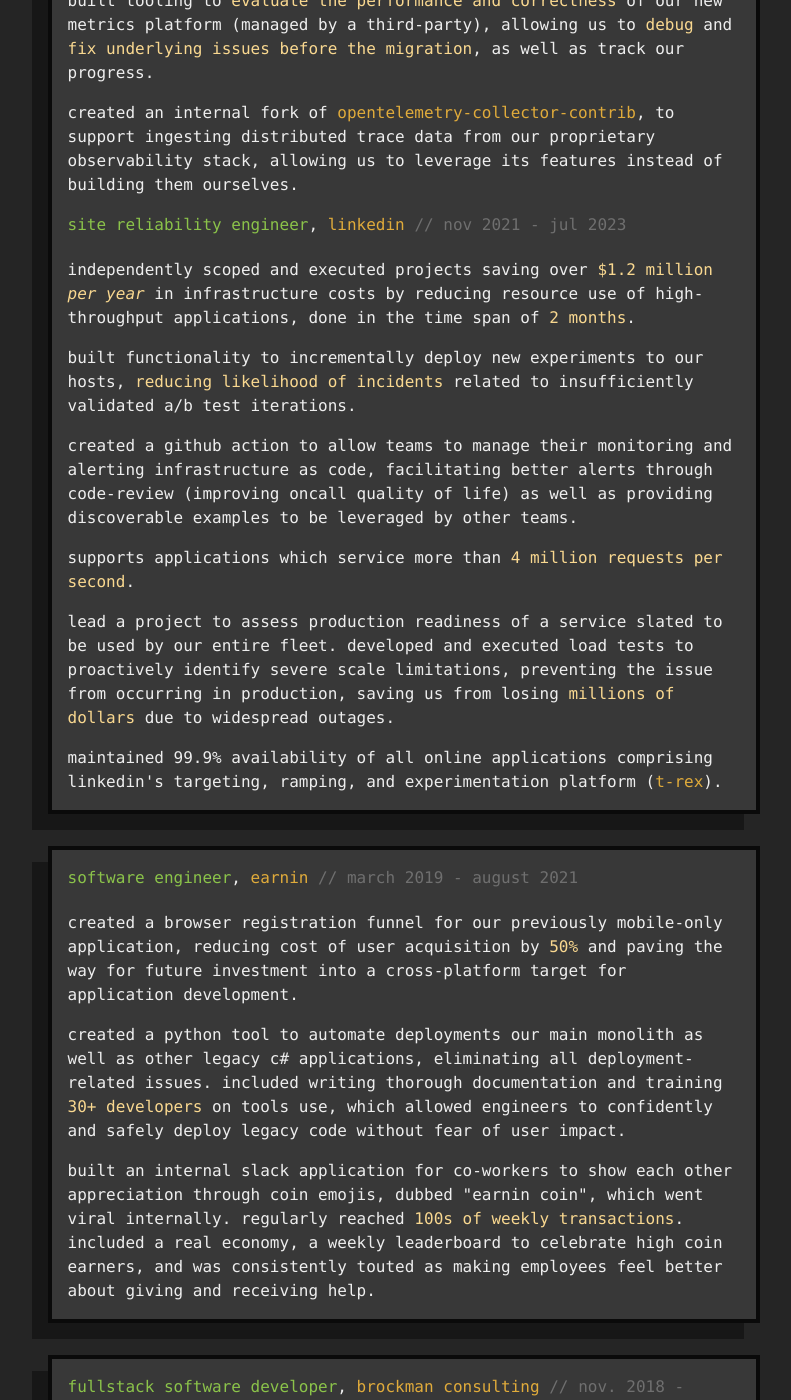
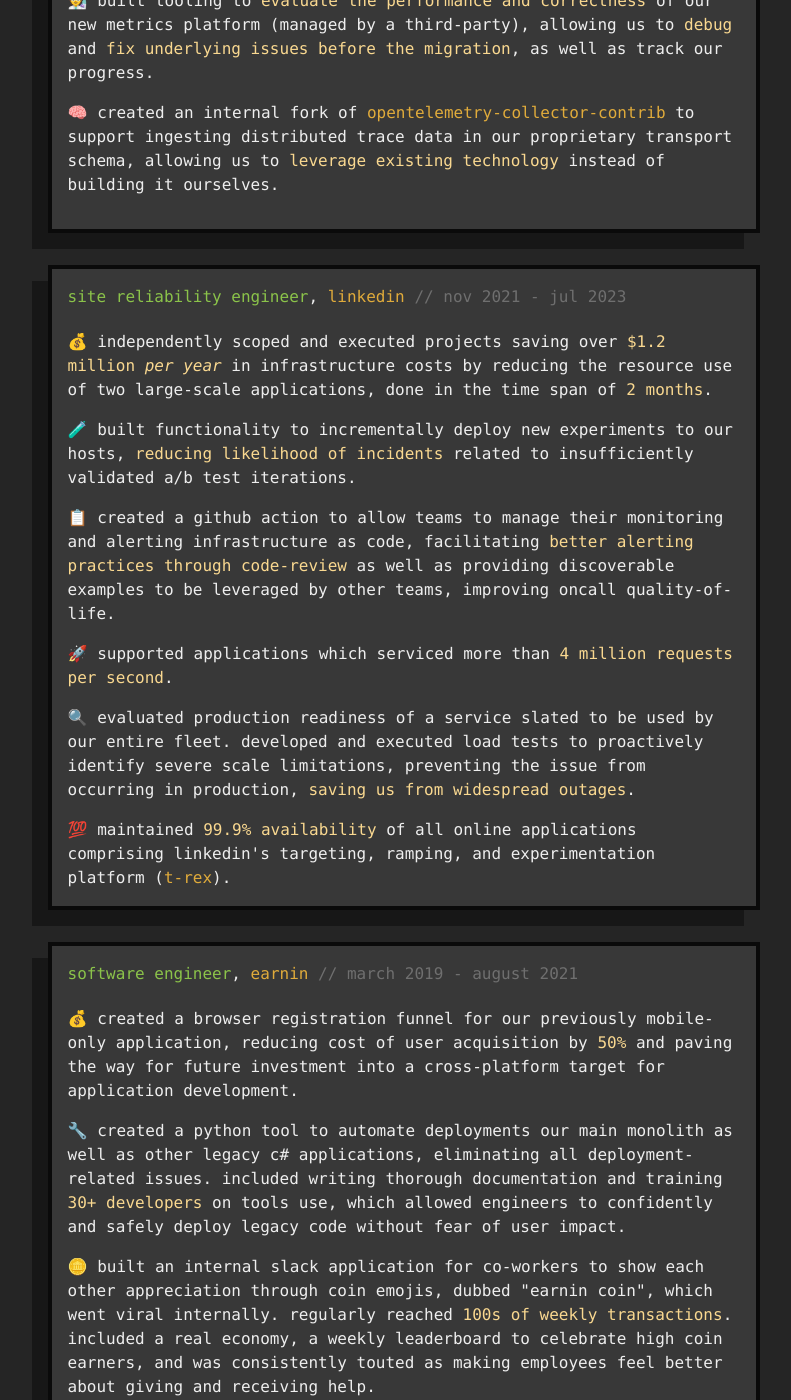
Before and after one commit to tbrockman/tbrockman.github.io, a Jekyll site: the page built from resume.html, in a window 1280 px wide and 1400 px high, scrolled down 1257 px. Shown: the whole window, without its empty margins (236-1027 px from the left). Built offline with Jekyll 4.4.1, drawn with Linux system fonts in a browser that asks for light colours; some of the changed text lies outside the part shown.

Commit message:
Added emojis and changed some wording.

```diff
--- a/resume.html
+++ b/resume.html
@@ -92,8 +92,8 @@ layout: resume
 					<p class="comment-grey">// some tech & tooling I have experience with</p>
 				</div>
 				<div class="skill">
-					<span class="blue">Buzzwords</span><span class="white">:&nbsp</span><span
-						class="white">[</span><span class="green">"Angular", "Android", "AWS", "Azure", "Browser
+					<span class="blue">Keywords</span><span class="white">:&nbsp</span><span class="white">[</span><span
+						class="green">"Angular", "Android", "AWS", "Azure", "Browser
 						Extensions", "ChatGPT",
 						"Chrome", "Cloudflare",
 						"Datadog", "Distributed Systems", "Django", "Docker", "Electron", "etcd", "FastAPI", "Figma",
@@ -126,14 +126,15 @@ layout: resume
 					</div>
 					<div class="work-experience-body">
 						<p>
-							Currently develops and maintains LinkedIn's internal <span
+							🚨 Currently develops and maintains LinkedIn's internal <span
 								class='light-gold'>alerting</span>,
 							<span class='light-gold'>notification</span>,
 							<span class='light-gold'>oncall management</span>, and
 							<span class='light-gold'>automated remediation platforms</span>.
 						</p>
 						<p>
-							Built tooling to <span class='light-gold'>evaluate the performance and correctness</span> of
+							🧑‍🔬 Built tooling to <span class='light-gold'>evaluate the performance and
+								correctness</span> of
 							our new
 							metrics
 							platform (managed by a third-party), allowing us to <span class='light-gold'>debug</span>
@@ -141,17 +142,19 @@ layout: resume
 								issues before the migration</span>, as well as track our progress.
 						</p>
 						<p>
-							Created an internal fork of <a
+							🧠 Created an internal fork of <a
 								href="https://github.com/open-telemetry/opentelemetry-collector-contrib"
-								class="gold">opentelemetry-collector-contrib</a>, to support ingesting
-							distributed trace data from our proprietary observability stack, allowing us to leverage
-							its features instead of building them ourselves.
+								class="gold">opentelemetry-collector-contrib</a> to support ingesting distributed trace
+							data in our proprietary transport schema, allowing us to <span class='light-gold'>leverage
+								existing technology</span> instead of building it ourselves.
 						</p>
 						<p>
 
 						</p>
 					</div>
-
+				</div>
+				<div class="inner-section-separator comment-grey"></div>
+				<div class="work-experience-entry floating-block">
 					<div class="work-experience-header">
 						<span class="green">Site Reliability Engineer</span>
 						<span class="white">,&nbsp;</span>
@@ -160,36 +163,39 @@ layout: resume
 					</div>
 					<div class="work-experience-body">
 						<p>
-							Independently scoped and executed projects saving over <span class='light-gold'>$1.2 million
-								<i>per year</i></span> in infrastructure costs by reducing resource use of
-							high-throughput
+							💰 Independently scoped and executed projects saving over <span class='light-gold'>$1.2
+								million
+								<i>per year</i></span> in infrastructure costs by reducing the resource use of
+							two large-scale
 							applications, done in the time span of <span class='light-gold'>2 months</span>.
 						</p>
 						<p>
-							Built functionality to incrementally deploy new experiments to our hosts,
+							🧪 Built functionality to incrementally deploy new experiments to our hosts,
 							<span class='light-gold'>reducing likelihood of incidents</span> related to insufficiently
 							validated A/B test iterations.
 						</p>
 						<p>
-							Created a GitHub Action to allow teams to manage their monitoring and alerting
-							infrastructure as code, facilitating better alerts through code-review (improving oncall
-							quality of life) as well as providing
-							discoverable examples to be leveraged by other teams.
+							📋 Created a GitHub Action to allow teams to manage their monitoring and alerting
+							infrastructure as code, facilitating <span class='light-gold'>better alerting practices
+								through code-review</span> as well as providing
+							discoverable examples to be leveraged by other teams, improving oncall
+							quality-of-life.
 						</p>
 						<p>
-							Supports applications which service more than <span class='light-gold'>4 million requests
+							🚀 Supported applications which serviced more than <span class='light-gold'>4 million
+								requests
 								per
 								second</span>.
 						</p>
 						<p>
-							Lead a project to assess production readiness of a service slated to be used by our entire
+							🔍 Evaluated production readiness of a service slated to be used by our entire
 							fleet. Developed and executed load tests to proactively identify severe scale limitations,
-							preventing the issue from occurring in production, saving us from losing <span
-								class='light-gold'>millions
-								of dollars</span> due to widespread outages.
+							preventing the issue from occurring in production, <span class='light-gold'>saving us from
+								widespread outages</span>.
 						</p>
 						<p>
-							Maintained 99.9% availability of all online applications comprising LinkedIn's targeting,
+							💯 Maintained <span class='light-gold'>99.9% availability</span> of all online applications
+							comprising LinkedIn's targeting,
 							ramping, and experimentation platform (<a class="gold"
 								href="https://engineering.linkedin.com/teams/data/analytics-platform-apps/data-applications/t-rex">T-REX</a>).
 						</p>
@@ -205,7 +211,7 @@ layout: resume
 					</div>
 					<div class="work-experience-body">
 						<p>
-							Created a browser registration funnel for our
+							💰 Created a browser registration funnel for our
 							previously mobile-only application, reducing cost of
 							user acquisition by
 							<span class='light-gold'>50%</span> and paving the way
@@ -213,7 +219,7 @@ layout: resume
 							for application development.
 						</p>
 						<p>
-							Created a Python tool to automate deployments our main monolith as well as
+							🔧 Created a Python tool to automate deployments our main monolith as well as
 							other legacy C# applications, eliminating
 							<span class='light-gold'></span>
 							all deployment-related issues</span>. Included writing thorough documentation and
@@ -224,7 +230,7 @@ layout: resume
 							impact.
 						</p>
 						<p>
-							Built an internal Slack application for co-workers
+							🪙 Built an internal Slack application for co-workers
 							to show each other appreciation through coin emojis,
 							dubbed "Earnin Coin", which went viral internally.
 							Regularly reached
@@ -248,13 +254,10 @@ layout: resume
 					</div>
 					<div class="work-experience-body">
 						<p>
-							Contract software development work as an independent
-							programmer.
-						</p>
-						<p>
-							Built an automated job-dispatching application for
+							💼 Worked as an independent
+							contractor, building an automated job-dispatching application for
 							an industrial and oil-field safety services company
-							using Twilio and Node.js.
+							using Node.js and Twilio.
 						</p>
 					</div>
 				</div>
@@ -268,15 +271,11 @@ layout: resume
 					</div>
 					<div class="work-experience-body">
 						<p>
-							Worked on a team of software developers and QA
-							personnel to create a health care-related chat
-							application, with the aim of facilitating the secure
-							sharing of patient information between both clinics
-							and physicians within Canada.
-						</p>
-						<p>
-							Built using Angular and Node.js (leveraging
-							WebSockets).
+							💬 Worked as a fullstack developer to create a chat
+							application for health-care professionals, facilitating the secure
+							sharing of patient information between clinics
+							and physicians within Canada. Built using Angular and Node.js (leveraging
+							WebSockets for real-time communication and notifications).
 						</p>
 					</div>
 				</div>
```
